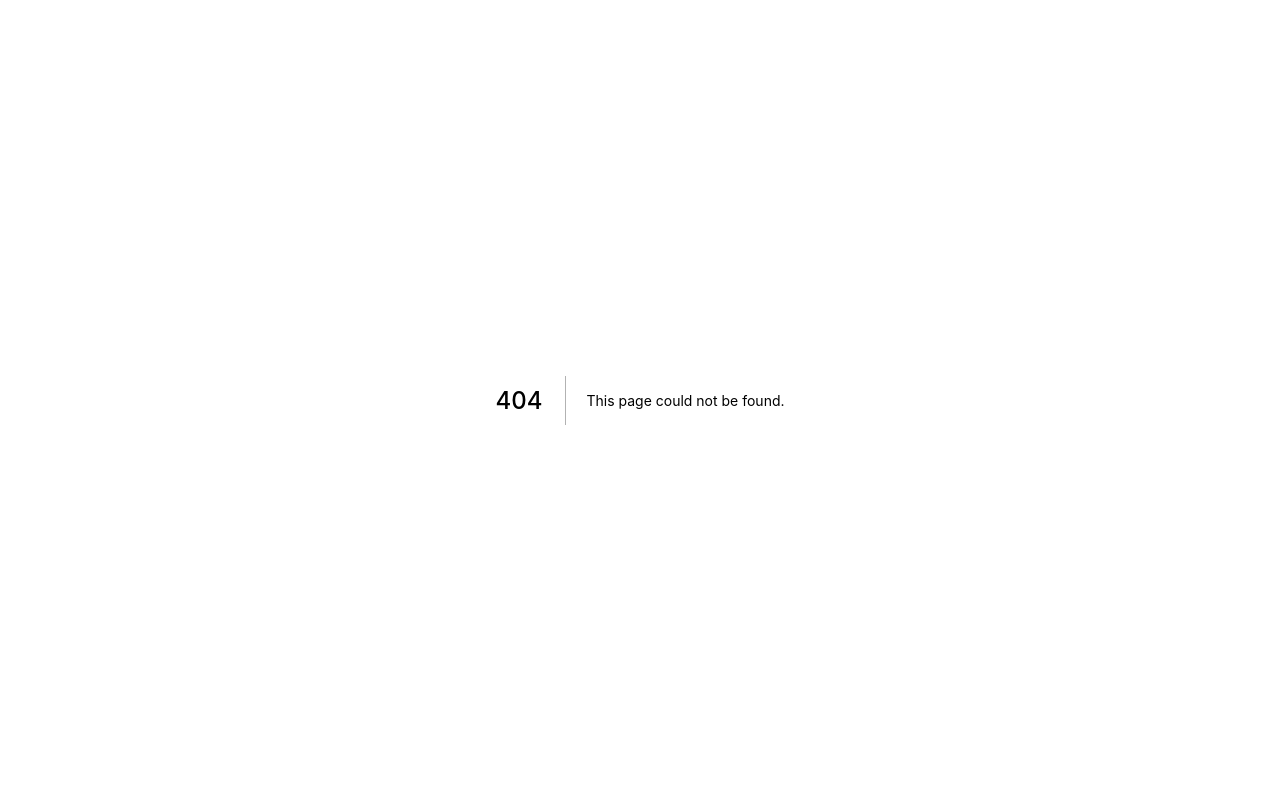
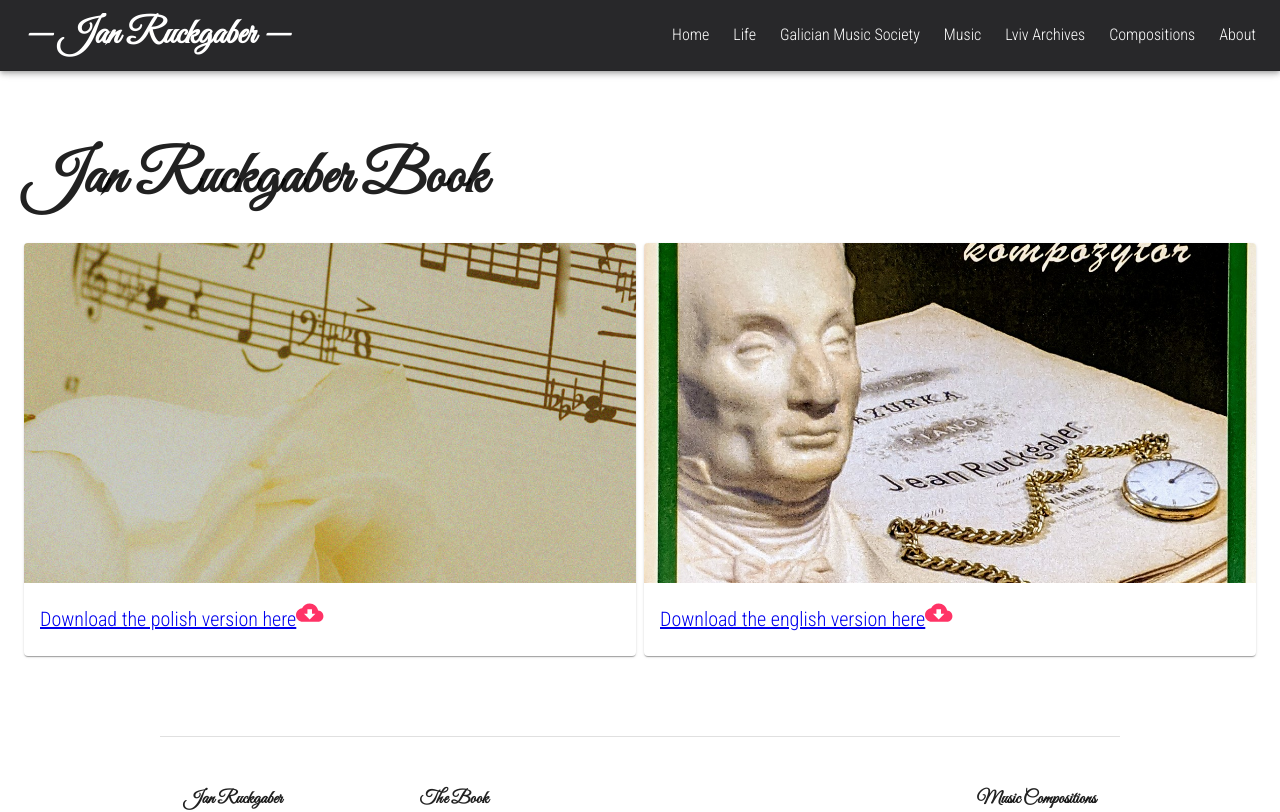
Before and after one commit to maciekrb/ruckgaber-nextjs, a Next.js app: page /book in a window 1280 px wide. Before the commit this address had no page. Shown: the top 812 px of the page. Built offline with nearby package versions, Linux system fonts and the light colour scheme.

Commit message:
Book page download atom

```diff
--- a/pages/about.js
+++ b/pages/about.js
@@ -10,6 +10,7 @@ import { makeStyles } from '@material-ui/core/styles'
 import NavBar from '../src/organisms/NavBar'
 import Toolbar from '@material-ui/core/Toolbar'
 import Typography from '@material-ui/core/Typography'
+import Download from '../src/atoms/Download'
 
 const useStyles = makeStyles((theme) => ({
   media: {
@@ -41,7 +42,7 @@ export default function Page() {
             <Typography paragraph>He spent most of his lifetime in Lviv, a Polish town bustling with Polish culture, although Poland did not then exist on the map of Europe.</Typography>
             <Typography paragraph>When Poland gained independence in 1918, Ruckgaber’s descendants moved to Warsaw, carrying with them the family story about their famous grandfather: the composer. Thus a French aristocrat, then a Viennese emigrant with an Austrian surname, Galician citizen and a popular figure in Lviv, he began the Polish branch of the family. </Typography>
             <Typography paragraph>His fate seems symbolic for the tangled history of Europe. The goal of our website is to reveal his story to the widest public.</Typography>
-            <Typography paragraph>More information in a form of Jan Ruckgaber’s full biography, in English and in Polish, is ready for download <Link color="secondary" href="/downloads">here.</Link> </Typography>
+            <Download/>
           </Box>
           <Box>
             <Typography variant="subtitle2">Warsaw, August 2020</Typography>
--- /dev/null
+++ b/pages/book.js
@@ -0,0 +1,96 @@
+import React from 'react'
+import { makeStyles } from '@material-ui/core/styles'
+import Box from '@material-ui/core/Box'
+import Button from '@material-ui/core/Button'
+import Card from '@material-ui/core/Card'
+import CardActionArea from '@material-ui/core/CardActionArea'
+import CardActions from '@material-ui/core/CardActions'
+import CardContent from '@material-ui/core/CardContent'
+import CardMedia from '@material-ui/core/CardMedia'
+import CloudDownloadIcon from '@material-ui/icons/CloudDownload';
+import Container from '@material-ui/core/Container'
+import Grid from '@material-ui/core/Grid'
+import Footer from '../src/organisms/Footer'
+import Link from '../src/Link'
+import NavBar from '../src/organisms/NavBar'
+import PictureAsPdfIcon from '@material-ui/icons/PictureAsPdf'
+import { red } from '@material-ui/core/colors'
+import Toolbar from '@material-ui/core/Toolbar'
+import Typography from '@material-ui/core/Typography'
+
+const useStyles = makeStyles((theme) => ({
+    root: {
+      backgroundColor: '#444444',
+      backgroundImage: 'url(/images/homebg.png)',
+      backgroundRepeat: 'repeat',
+    },
+    text: {
+      '& h3,h5': {
+        fontFamily: 'Roboto condensed',
+        color: '#ffffff',
+      },
+    },
+    cardMedia: {
+      height: 340,
+    },
+  }))
+
+  export default function Page() {
+    const classes = useStyles()
+return (
+    <Container>
+    <NavBar/>
+    <Toolbar id="back-to-top-anchor" />
+          <Box>
+          <Box my={10}>
+          <Typography variant="h1" gutterBottom> Jan Ruckgaber Book </Typography>
+            <Grid container spacing={1}>
+              <Grid item xs={12}>
+              </Grid>
+              <Grid item xs={6} >
+                <Card>
+                  <CardActionArea>
+                    <CardMedia
+                      className={classes.cardMedia}
+                      image="/images/card-02.jpg"
+                      title="Compositions"
+                    />
+                    <CardContent>
+                      <Typography gutterBottom variant="h5" component="h2">
+                      <a
+                        href="https://storage.googleapis.com/geek-hosting.appspot.com/ruckgaber/books/Ruckgaber_Book_Polish.pdf" download
+                     target="_blank">Download the polish version here
+                     <CloudDownloadIcon fontSize="medium" color="secondary"/>
+                   </a>
+                      </Typography>
+                    </CardContent>
+                  </CardActionArea>
+                </Card>
+              </Grid>
+              <Grid item xs={6}>
+                <Card>
+                  <CardActionArea>
+                    <CardMedia
+                      className={classes.cardMedia}
+                      image="/images/card-03.jpg"
+                      title="Jan Ruckgaber Book cover"
+                    />
+                    <CardContent>
+                      <Typography gutterBottom variant="h5" component="h2">
+                      <a
+                        href="https://storage.googleapis.com/geek-hosting.appspot.com/ruckgaber/books/Ruckgaber_Book_English.pdf" download
+                     target="_blank">Download the english version here
+                     <CloudDownloadIcon fontSize="medium" color="secondary"/>
+                   </a>
+                      </Typography>
+                    </CardContent>
+                  </CardActionArea>
+                </Card>
+              </Grid>
+            </Grid>
+          </Box>
+        </Box>
+        <Footer/>
+    </Container>
+)
+}
--- a/pages/galician-music-society.js
+++ b/pages/galician-music-society.js
@@ -4,6 +4,7 @@ import Card from '@material-ui/core/Card'
 import CardContent from '@material-ui/core/CardContent'
 import CardMedia from '@material-ui/core/CardMedia'
 import Container from '@material-ui/core/Container'
+import Download from '../src/atoms/Download'
 import Footer from '../src/organisms/Footer'
 import Grid from '@material-ui/core/Grid'
 import NavBar from '../src/organisms/NavBar'
@@ -11,6 +12,7 @@ import ScrollTop from '../src/molecules/ScrollTop'
 import Toolbar from '@material-ui/core/Toolbar'
 import Typography from '@material-ui/core/Typography'
 import { Link } from '@material-ui/core'
+
 
 export default function Page() {
   return (
@@ -136,7 +138,7 @@ export default function Page() {
                 </Card>
              </Grid>
              <Grid item sm={12}>
-             <Typography paragraph>More information in a form of Jan Ruckgaber’s full biography, in English and in Polish, is ready for download <Link color="secondary" href="/downloads">here.</Link> </Typography>
+             <Download/>
              </Grid>
             </Grid>
           </Box>
--- a/pages/life.js
+++ b/pages/life.js
@@ -4,9 +4,9 @@ import Card from '@material-ui/core/Card'
 import CardContent from '@material-ui/core/CardContent'
 import CardMedia from '@material-ui/core/CardMedia'
 import Container from '@material-ui/core/Container'
+import Download from '../src/atoms/Download'
 import Footer from '../src/organisms/Footer'
 import Grid from '@material-ui/core/Grid'
-import Link from '@material-ui/core/Link'
 import { makeStyles } from '@material-ui/core/styles'
 import NavBar from '../src/organisms/NavBar'
 import ScrollTop from '../src/molecules/ScrollTop'
@@ -90,9 +90,7 @@ export default function Page() {
                   </CardContent>
                 </Card>
               </Grid>
-              <Grid item sm={12}>
-                 <Typography paragraph>More information in a form of Jan Ruckgaber’s full biography, in English and in Polish, is ready for download <Link color="secondary" href="/downloads">here.</Link> </Typography>
-              </Grid>
+              <Download/>
             </Grid>
           </Box>
           <ScrollTop/>
--- a/pages/lviv-archives.js
+++ b/pages/lviv-archives.js
@@ -4,6 +4,7 @@ import Card from '@material-ui/core/Card'
 import CardContent from '@material-ui/core/CardContent'
 import CardMedia from '@material-ui/core/CardMedia'
 import Container from '@material-ui/core/Container'
+import Download from '../src/atoms/Download'
 import Footer from '../src/organisms/Footer'
 import Grid from '@material-ui/core/Grid'
 import Link from '@material-ui/core/Link'
@@ -44,7 +45,7 @@ export default function Page() {
               <Typography paragraph>Neither the Ruckgaber Archive, nor the documents from the music library of the Galician Music Society,  have yet been sufficiently cataloged or worked out. </Typography>
               </Grid>
               <Grid item sm={12}>
-                 <Typography paragraph>More information in a form of Jan Ruckgaber’s full biography, in English and in Polish, is ready for download <Link color="secondary" href="/downloads">here.</Link> </Typography>
+              <Download/>
               </Grid>
             </Grid>
           </Box>
--- a/pages/music.js
+++ b/pages/music.js
@@ -12,6 +12,7 @@ import NavBar from '../src/organisms/NavBar'
 import ScrollTop from '../src/molecules/ScrollTop'
 import Toolbar from '@material-ui/core/Toolbar'
 import Typography from '@material-ui/core/Typography'
+import Download from '../src/atoms/Download'
 
 const useStyles = makeStyles(() => ({
   media: {
@@ -67,7 +68,7 @@ export default function Page() {
                 <Typography paragraph>Many pieces of music, which – as his contemporaries claimed – he performed in concerts with mastery, remained in the form of manuscripts. Besides the popular transcriptions of music for various instruments by famous composers of that time, (like Beethoven or Verdi) they comprise the most valuable part of the music legacy of Jan Ruckgaber.</Typography>
               </Grid>
               <Grid item sm={12}>
-                 <Typography paragraph>More information in a form of Jan Ruckgaber’s full biography, in English and in Polish, is ready for download <Link color="secondary" href="/downloads">here.</Link> </Typography>
+              <Download/>
               </Grid>
             </Grid>
           </Box>
--- a/src/organisms/Footer.js
+++ b/src/organisms/Footer.js
@@ -14,7 +14,7 @@ const footer = [
   },
   {
     title: 'The Book',
-    description: ['About the book', 'Contact', 'Downloads'],
+    description: ['About', 'Contact', 'Downloads'],
   },
   {
     title: 'Music Compositions',
```
Also changed, not shown: src/atoms/Download.js (added, +12 -0 lines).
